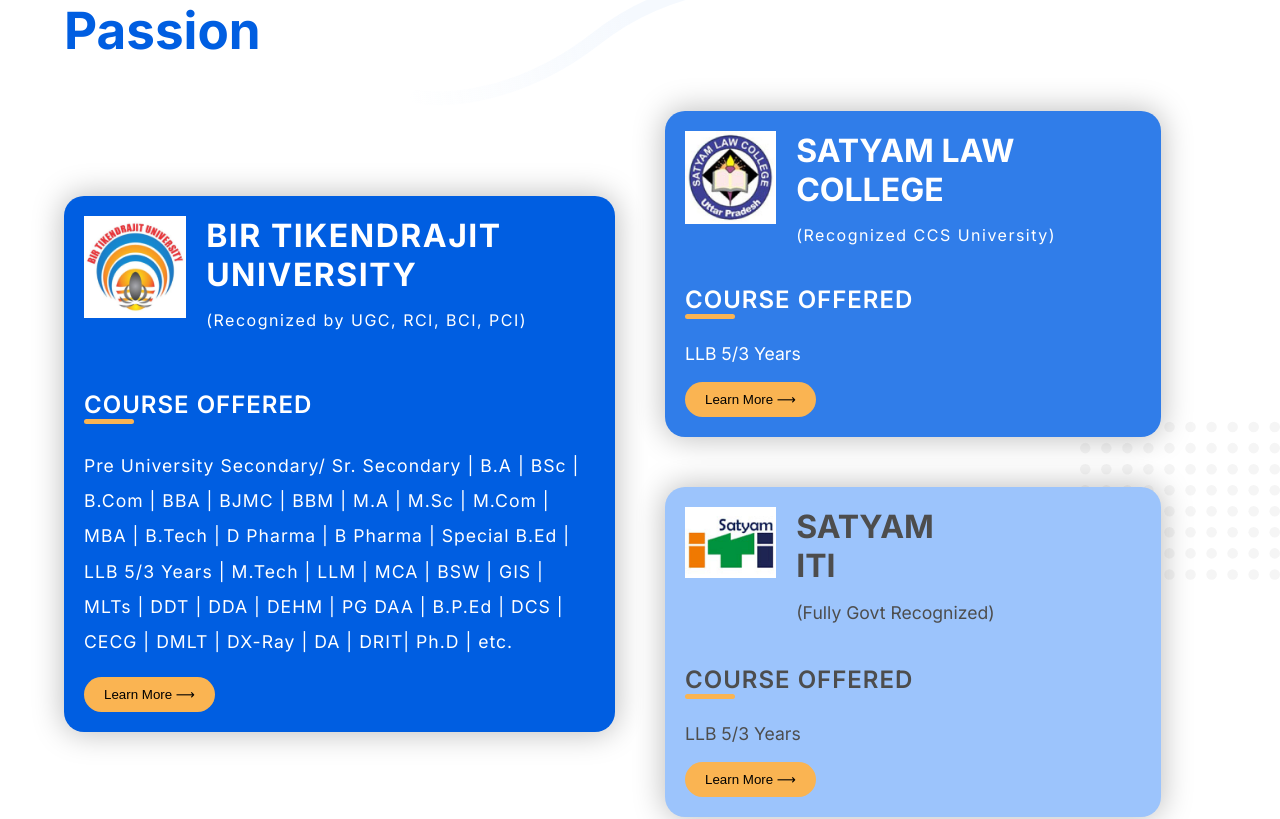
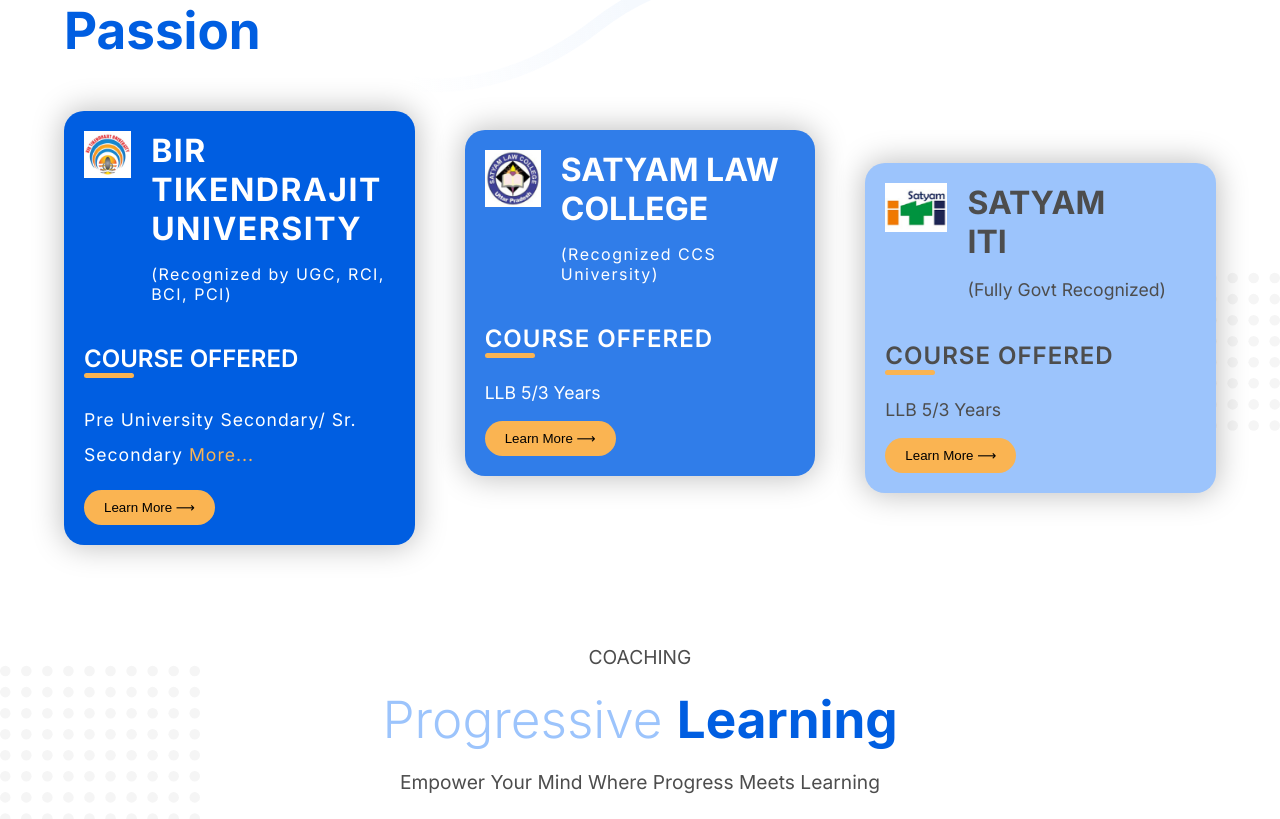
Before and after one commit to asifali25/prakashacademy, a Next.js app: page / in a window 1280 px wide. Shown: the part 1181-2000 px from the top of the page. Built offline with nearby package versions, Linux system fonts and the light colour scheme.

Commit message:
University cards now in equal size

```diff
--- a/src/component/aboutus_page/AboutusPage.module.css
+++ b/src/component/aboutus_page/AboutusPage.module.css
@@ -12,7 +12,7 @@
 }
 
 .aboutPara {
-  font-size: clamp(1rem, 2vw, 1.8rem);
+  font-size: clamp(1rem, 2vw, 1.2rem);
   line-height: 1.8;
 }
 
--- a/src/component/admission_guidance/AdmissionGuidance.js
+++ b/src/component/admission_guidance/AdmissionGuidance.js
@@ -1,4 +1,6 @@
-import React from "react";
+"use client";
+
+import React, { use, useState } from "react";
 import Image from "next/image";
 import styles from "./AdmissionGuidance.module.css";
 import BirImg from "../../../public/birimg.png";
@@ -9,6 +11,13 @@ import Dotgroup from "../../../public/dotgroup.svg";
 import Link from "next/link";
 
 function AdmissionGuidance() {
+  const [more, setMore] = useState(false);
+  // const [btnText, setBtnText] = useState("more");
+
+  function moreClickHandle() {
+    setMore((s) => !s);
+  }
+
   return (
     <>
       <div className={styles.admissionMainContainer}>
@@ -61,17 +70,40 @@ function AdmissionGuidance() {
               </div>
               <p className={styles.bircourse}>COURSE OFFERED</p>
               <p className={styles.bripara}>
-                Pre University Secondary/ Sr. Secondary | B.A | BSc | B.Com |
-                BBA | BJMC | BBM | M.A | M.Sc | M.Com | MBA | B.Tech | D Pharma
-                | B Pharma | Special B.Ed | LLB 5/3 Years | M.Tech | LLM | MCA |
-                BSW | GIS | MLTs | DDT | DDA | DEHM | PG DAA | B.P.Ed | DCS |
-                CECG | DMLT | DX-Ray | DA | DRIT| Ph.D | etc.{" "}
+                {more ? (
+                  <>
+                    Pre University Secondary/ Sr. Secondary | B.A | BSc | B.Com
+                    | BBA | BJMC | BBM | M.A | M.Sc | M.Com | MBA | B.Tech | D
+                    Pharma | B Pharma | Special B.Ed | LLB 5/3 Years | M.Tech |
+                    LLM | MCA | BSW | GIS | MLTs | DDT | DDA | DEHM | PG DAA |
+                    B.P.Ed | DCS | CECG | DMLT | DX-Ray | DA | DRIT| Ph.D | etc.{" "}
+                    {
+                      <span
+                        style={{ color: "#fab452", cursor: "pointer" }}
+                        onClick={moreClickHandle}
+                      >
+                        Less
+                      </span>
+                    }
+                  </>
+                ) : (
+                  <>
+                    Pre University Secondary/ Sr. Secondary{" "}
+                    {
+                      <span
+                        onClick={moreClickHandle}
+                        style={{ color: "#fab452", cursor: "pointer" }}
+                      >
+                        More...
+                      </span>
+                    }{" "}
+                  </>
+                )}
               </p>
               <Link href="/biruniversity">
                 <button className={styles.coursbtn}>Learn More &#10230;</button>
               </Link>
             </div>
-            <div className={styles.secondcontainer}>
             <div className={styles.satyamcontainer}>
               <div className={styles.satyambox}>
                 <div className={styles.satyamhead}>
@@ -118,9 +150,7 @@ function AdmissionGuidance() {
                     <h1 className={styles.satitihead}>
                       SATYAM <br></br> ITI
                     </h1>
-                      <p className={styles.satitipara}>
-                        (Fully Govt Recognized)
-                      </p>
+                    <p className={styles.satitipara}>(Fully Govt Recognized)</p>
                   </div>
                 </div>
                 <p className={styles.satyamiticourse}>COURSE OFFERED</p>
@@ -135,7 +165,6 @@ function AdmissionGuidance() {
           </div>
         </div>
       </div>
-      </div>
     </>
   );
 }
--- a/src/component/admission_guidance/AdmissionGuidance.module.css
+++ b/src/component/admission_guidance/AdmissionGuidance.module.css
@@ -30,14 +30,16 @@
 }
 
 .birbox {
-  width: min(100%, 800px);
+  /* width: min(100%, 800px); */
+  width: 500px;
+  flex-basis: auto;
   border-radius: 20px;
   background-color: var(--blue-color);
   box-shadow: 0px 0px 30px 2px rgba(0, 0, 0, 0.25);
 }
 
 .birfirst {
-  padding: 20px;
+  padding: 20px 20px 0px 20px;
   display: flex;
   gap: 20px;
 }
@@ -64,7 +66,7 @@
   padding: 0;
   color: white;
   padding-left: 20px;
-  letter-spacing: 1px;
+  /* letter-spacing: 1px; */
   font-weight: 600;
   position: relative;
 }
@@ -80,12 +82,14 @@
 }
 
 .bripara {
+  /* height: 25px; */
   font-size: 1.1rem;
   color: white;
   padding-left: 20px;
   padding-right: 20px;
   line-height: 2;
   letter-spacing: 1px;
+  overflow-y: hidden;
 }
 
 .coursbtn {
@@ -118,11 +122,11 @@
 }
 
 .satyamcontainer {
-  width: 100%;
+  width: 500px;
+  flex-basis: auto;
   /* width: min(100%, 500px); */
   background-color: var(--blue-light-v2);
   border-radius: 20px;
-  margin-bottom: 50px;
   box-shadow: 0px 0px 30px 2px rgba(0, 0, 0, 0.25);
 }
 
@@ -174,7 +178,9 @@
 }
 
 .satyamcontainerTwo {
-  width: 100%;
+  /* width: 100%; */
+  width: 500px;
+  flex-basis: auto;
   background-color: var(--blue-light-v4);
   border-radius: 20px;
   box-shadow: 0px 0px 30px 2px rgba(0, 0, 0, 0.25);
@@ -305,6 +311,8 @@
 
   .satyamcontainerTwo {
     width: min(100%, 700px);
+    /* width: 300px;
+    flex-basis: auto; */
     background-color: var(--blue-light-v4);
     border-radius: 20px;
     box-shadow: 0px 0px 30px 2px rgba(0, 0, 0, 0.25);
--- a/src/component/admissionguide/AdmissionGuide.module.css
+++ b/src/component/admissionguide/AdmissionGuide.module.css
@@ -10,7 +10,7 @@
 }
 
 .admissionpara {
-  font-size: clamp(1rem, 2vw, 1.8rem);
+  font-size: clamp(1rem, 2vw, 1.2rem);
   line-height: 1.8;
 }
 
```
Also changed, not shown: src/component/header/Header.js (+2 -0 lines). Lines whose indentation alone changed are shown as unchanged.
